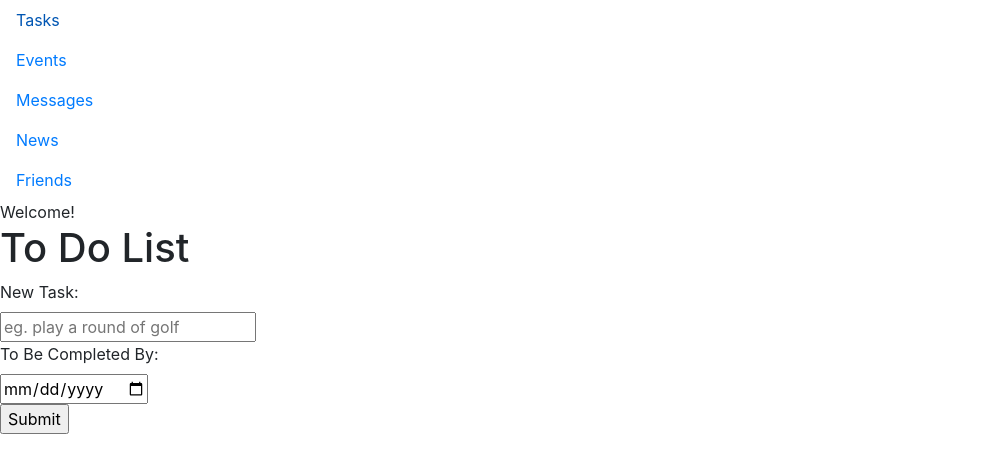
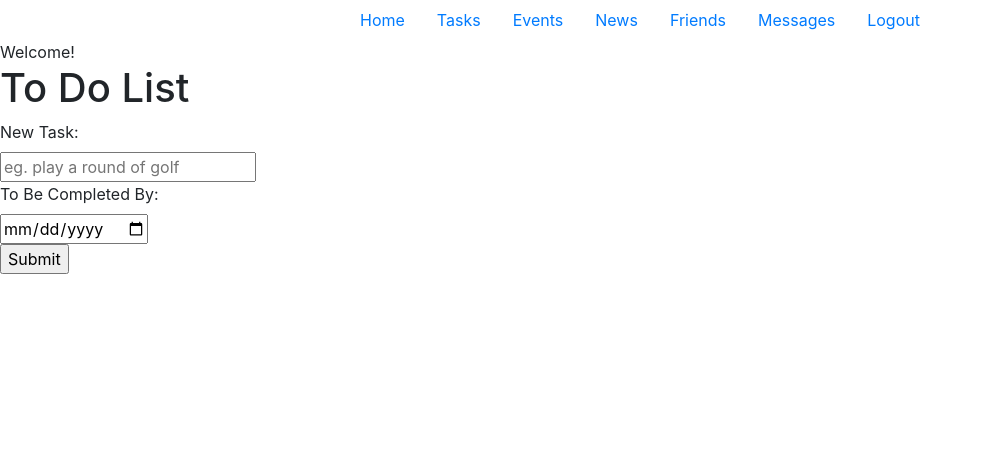
Before and after one commit to Callback-Cats/nutshell, a website built with webpack: page src/index.html in a window 1280 px wide. Shown: the whole page, without its empty margins (0-983 px from the left). Built offline with nearby package versions, Linux system fonts and the light colour scheme; files whose address does not match are found by name.

Commit message:
new nav bar

```diff
--- a/src/index.html
+++ b/src/index.html
@@ -12,14 +12,30 @@
 </head>
 
 <body>
-  <nav class="nav flex-column">
-    <a class="nav-link active" href="#tasks">Tasks</a>
-    <a class="nav-link" href="#events">Events</a>
-    <a class="nav-link" href="#messages">Messages</a>
-    <a class="nav-link" href="#news">News</a>
+  <ul class="nav justify-content-center">
+    <li class="nav-item">
+      <a class="nav-link" href="#home">Home</a>
+    </li>
+    <li class="nav-item">
+      <a class="nav-link" href="#tasks">Tasks</a>
+    </li>
+    <li class="nav-item">
+      <a class="nav-link" href="#events">Events</a>
+    </li>
+    <li class="nav-item">
+      <a class="nav-link" href="#news">News</a>
+    </li>
+    <li class="nav-item">
+      <a class="nav-link" href="#friends">Friends</a>
+    </li>
+    <li class="nav-item">
+      <a class="nav-link" href="#messages">Messages</a>
+    </li>
+    <li class="nav-item">
+      <a class="nav-link" href="#logout">Logout</a>
+    </li>
+  </ul>
 
-    <a class="nav-link" href="#friends">Friends</a>
-  </nav>
   <article id="homepage" class="feature">Welcome!</article>
   <article id="tasks" class="feature"></article>
   <article id="events" class="feature"></article>
--- a/src/scripts/tasks/data.js
+++ b/src/scripts/tasks/data.js
@@ -1,9 +1,8 @@
 const baseUrl = "http://localhost:8088/tasks"
 
 const API = {
-    getTaskData: () => fetch(baseUrl).then(response =>
-        console.log(response))
-        // response.json()),
+    getTaskData: () => fetch(baseUrl)
+    .then(response => response.json()),
 
 
     // postTaskData() {
```
